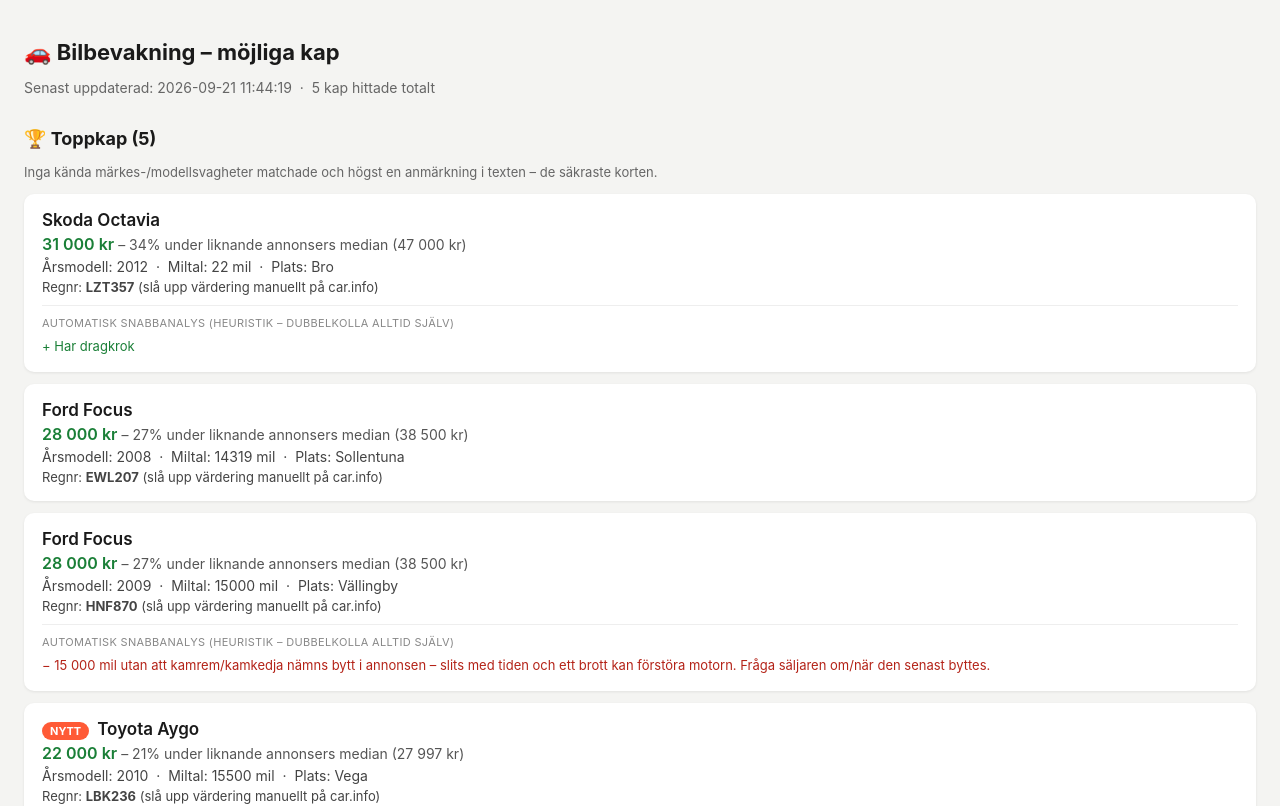
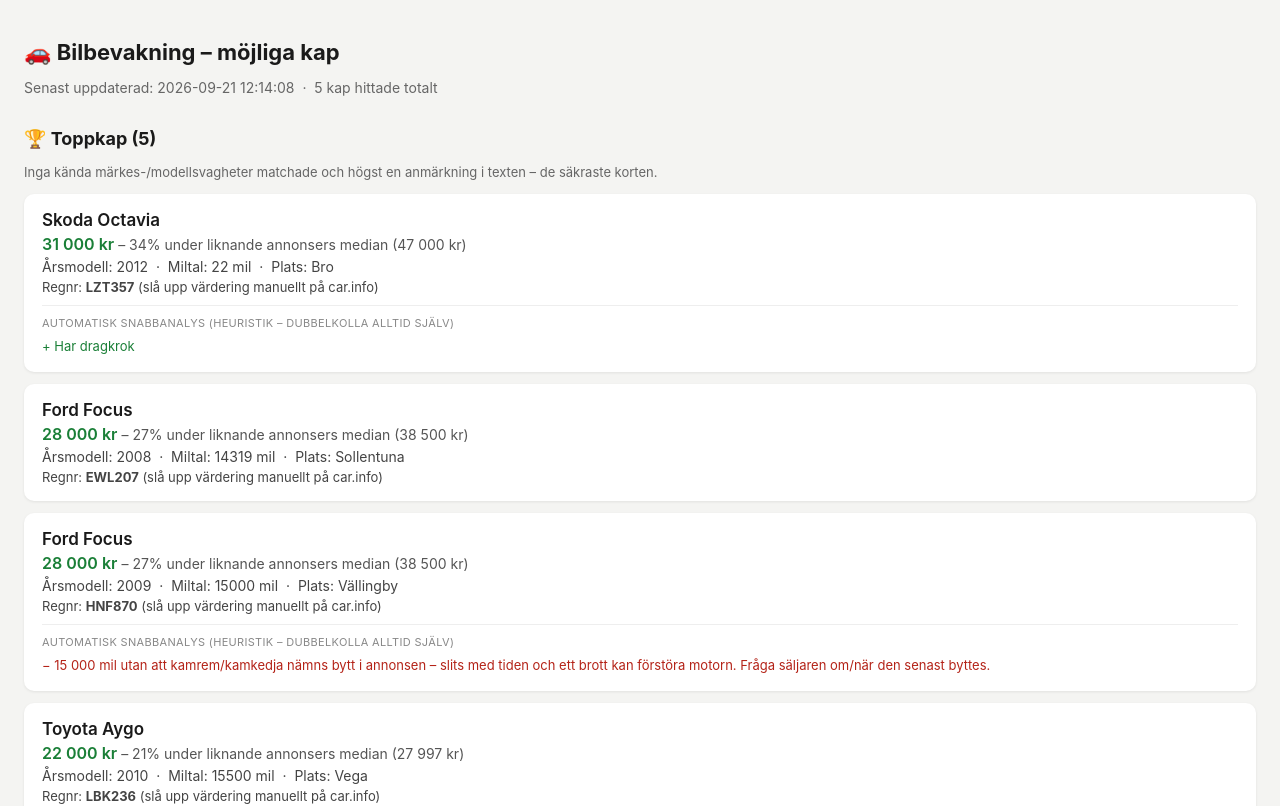
Before and after one commit to cevdetates91/bilbevakning, a plain HTML site: page docs/index.html in a window 1280 px wide. Shown: the top 806 px of the page. Drawn offline with Linux system fonts and the light colour scheme.

Commit message:
Uppdaterad bilbevakning

```diff
--- a/docs/index.html
+++ b/docs/index.html
@@ -38,7 +38,7 @@
 </head>
 <body>
   <h1>🚗 Bilbevakning – möjliga kap</h1>
-  <div class="uppdaterad">Senast uppdaterad: 2026-09-21 11:44:19 &nbsp;·&nbsp; 5 kap hittade totalt</div>
+  <div class="uppdaterad">Senast uppdaterad: 2026-09-21 12:14:08 &nbsp;·&nbsp; 5 kap hittade totalt</div>
   <h2>🏆 Toppkap (5)</h2>
   <div class="info">Inga kända märkes-/modellsvagheter matchade och högst en anmärkning i texten – de säkraste korten.</div>
 
@@ -76,7 +76,7 @@
         </div>
     </div>
     <div class="kort">
-      <div class="titelrad"><span class="badge">NYTT</span><a href="https://www.blocket.se/mobility/item/26006754" target="_blank">Toyota Aygo</a></div>
+      <div class="titelrad"><a href="https://www.blocket.se/mobility/item/26006754" target="_blank">Toyota Aygo</a></div>
       <div class="pris">22 000 kr <span class="procent">– 21% under liknande annonsers median (27 997 kr)</span></div>
       <div class="detaljer">Årsmodell: 2010 &nbsp;·&nbsp; Miltal: 15500 mil &nbsp;·&nbsp; Plats: Vega</div>
       <div class="regnr">Regnr: <b>LBK236</b> (slå upp värdering manuellt på car.info)</div>
```
